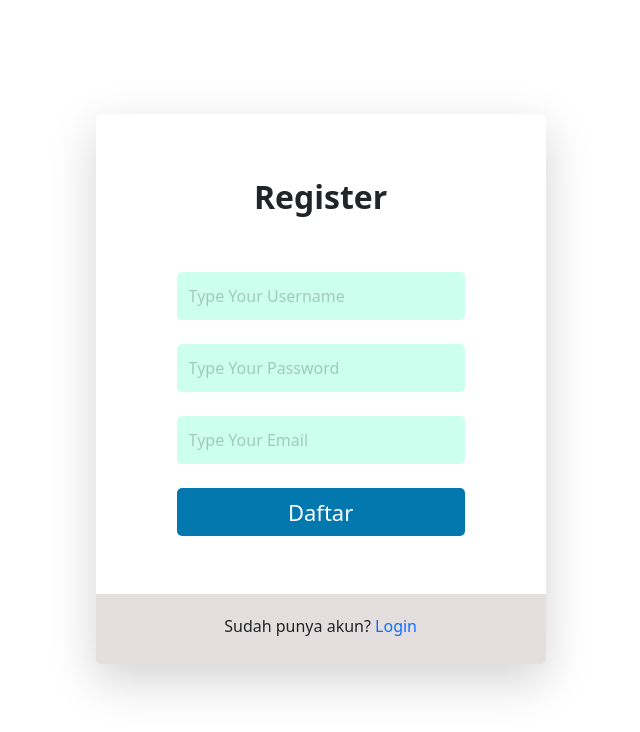
After one commit to andikatuluspangestu/vsga2022, a PHP site: page /views/v_register.php in a window 1280 px wide. The commit adds this page. Shown: the top 732 px of the page, without its empty margins (306-946 px from the left). Run offline with PHP 8.4, Linux system fonts and the light colour scheme; some libraries are stand-ins or nearby versions.

Commit message:
Added : Register Page

```diff
--- /dev/null
+++ b/views/v_register.php
@@ -0,0 +1,40 @@
+<?php
+
+require('partials/header.php');
+require_once('../config/koneksi.php');
+
+?>
+
+<body id="register-page">
+
+  <div class="container">
+    <div class="row">
+      <div class="col-sm-12 col-md-12 col-lg-12">
+        <div class="card login-content shadow-lg border-0">
+          <div class="card-body mt-5">
+            <h3 class="text-logo">Register</h3>
+            <br>
+            <br>
+            <form class="text-center" method="POST" action="../controllers/Register.php">
+              <input name="username" class="form-control border-0" type="text" placeholder="Type Your Username" id="username" required aria-required="true">
+              <br>
+              <input name="password" class="form-control border-0" type="password" placeholder="Type Your Password" id="password" required aria-required="true">
+              <br>
+              <input name="email" class="form-control border-0" type="email" placeholder="Type Your Email" id="email" required aria-required="true">
+              <br>
+              <input type="submit" name="submit" id="btn-login" class="btn btn-primary btn-sm border-0" value="Daftar">
+            </form>
+          </div>
+          <div class="nomember">
+            <p class="text-center">Sudah punya akun? <a href="../views/v_login.php">Login</a></p>
+          </div>
+        </div>
+      </div>
+    </div>
+  </div>
+
+  <?php require('partials/footer.php'); ?>
+
+</body>
+
+</html>
```
Also changed, not shown: controllers/Login.php (+19 -19 lines), controllers/Register.php (added, +22 -0 lines), views/v_login.php (+19 -4 lines).
